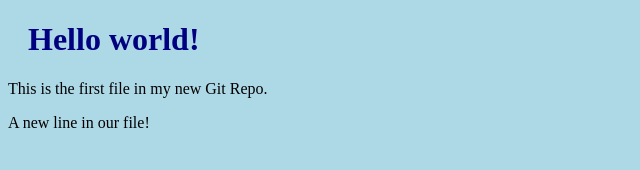
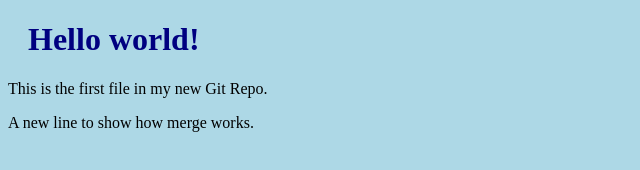
Before and after one commit to GHebert42/PortFolio, a plain HTML site: page index.html in a window 1280 px wide. Shown: the whole page, without its empty margins (0-640 px from the left). Drawn offline with Linux system fonts and the light colour scheme.

Commit message:
update index fix

```diff
--- a/index.html
+++ b/index.html
@@ -8,7 +8,7 @@
 
 <h1>Hello world!</h1>
 <p>This is the first file in my new Git Repo.</p>
-<p>A new line in our file!</p>
+<p>A new line to show how merge works.</p>
 
 </body>
 </html>
```
